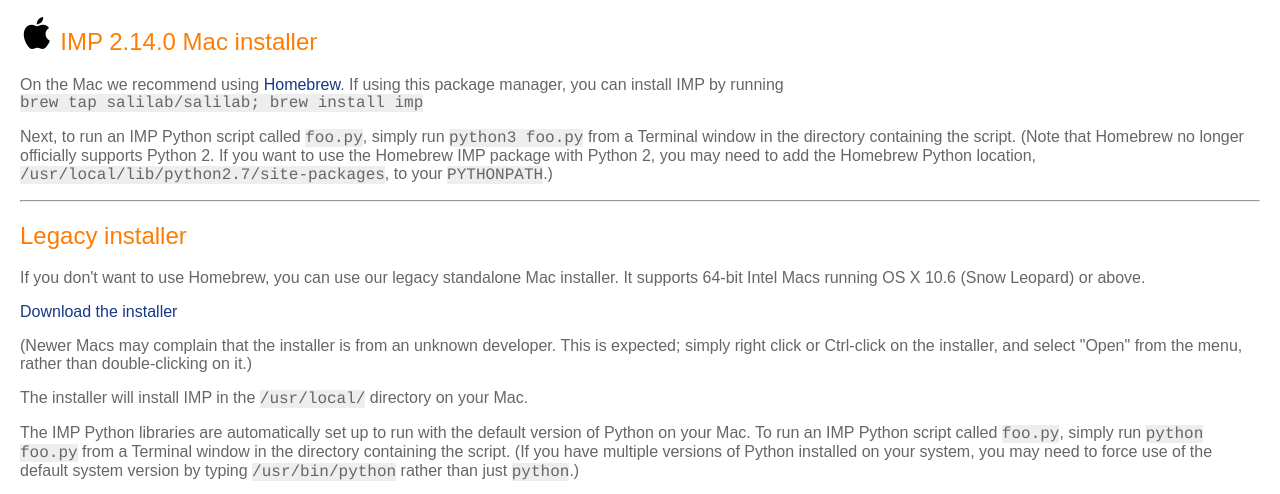
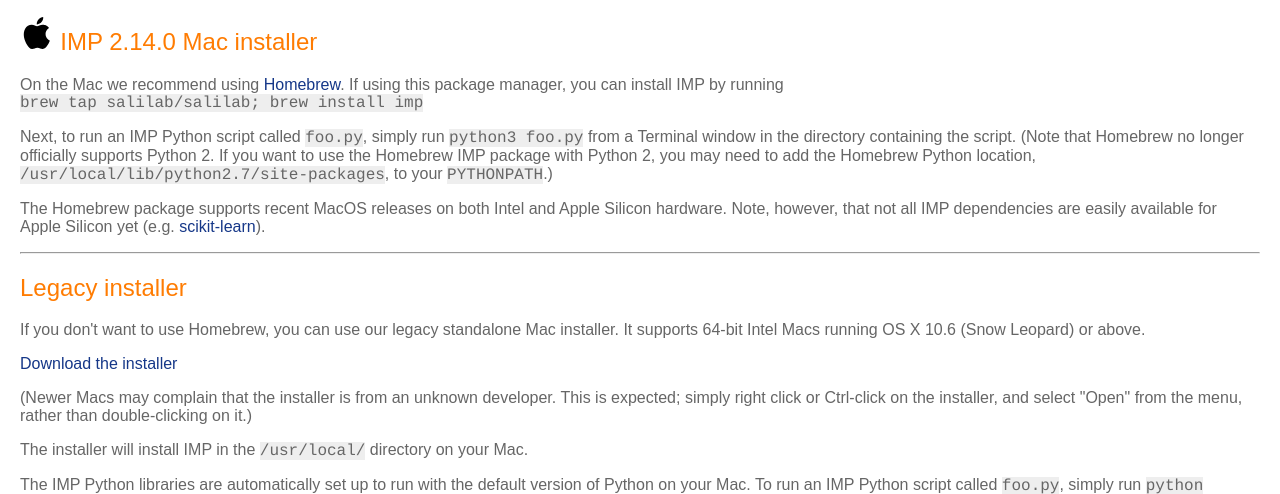
Before and after one commit to salilab/imp_website, a PHP site: page /download-mac.php?FILENAME=1 in a window 1280 px wide. Shown: the part 157-651 px from the top of the page. Run offline with PHP 8.4, Linux system fonts and the light colour scheme; data that the repository does not hold is empty; some libraries are stand-ins or nearby versions.

Commit message:
Note that we have bottles now for Apple Silicon

```diff
--- a/download-mac.php
+++ b/download-mac.php
@@ -22,6 +22,11 @@ officially supports Python 2. If you want to use the Homebrew IMP package
 with Python 2, you may need to add the Homebrew Python location,
 <tt>/usr/local/lib/python2.7/site-packages</tt>, to your
 <tt>PYTHONPATH</tt>.)</p>
+
+<p>The Homebrew package supports recent MacOS releases on both Intel and
+Apple Silicon hardware. Note, however, that not all IMP dependencies are
+easily available for Apple Silicon yet (e.g.
+<a href="https://github.com/scikit-learn/scikit-learn/issues/19137">scikit-learn</a>).</p>
 
 <hr />
 
```
